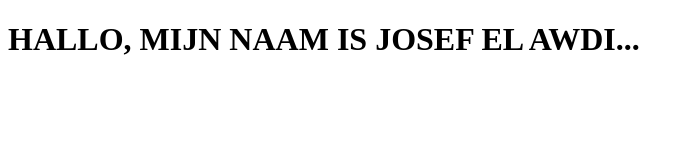
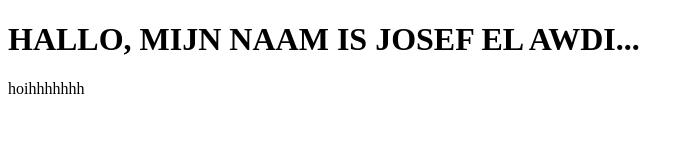
Before and after one commit to Josef0612/Software-Essentials, a plain HTML site: page index.html in a window 1280 px wide. Shown: the whole page, without its empty margins (0-694 px from the left). Drawn offline with Linux system fonts and the light colour scheme.

Commit message:
Update index.html

```diff
--- a/index.html
+++ b/index.html
@@ -7,5 +7,7 @@
 </head>
 <body>
     <h1>HALLO, MIJN NAAM IS JOSEF EL AWDI...</h1>
+
+    <section>hoihhhhhhh</section>
 </body>
 </html>
```
